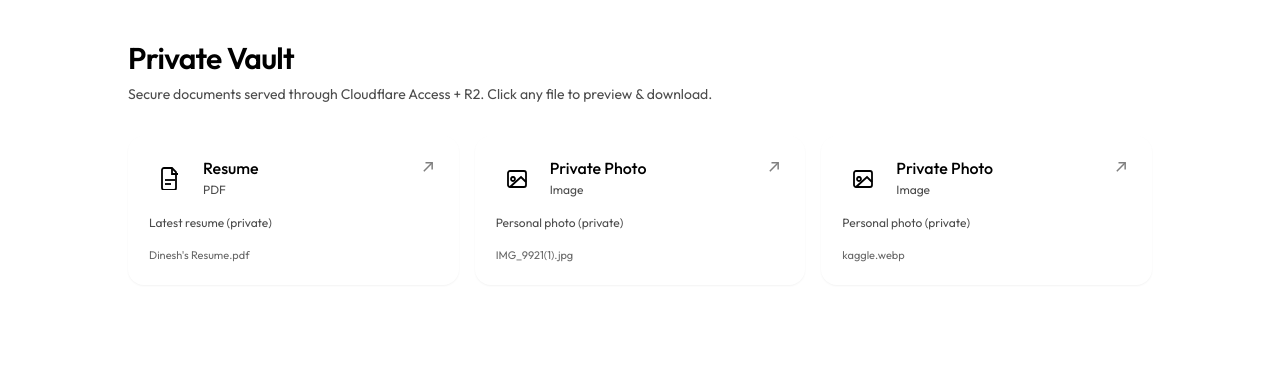
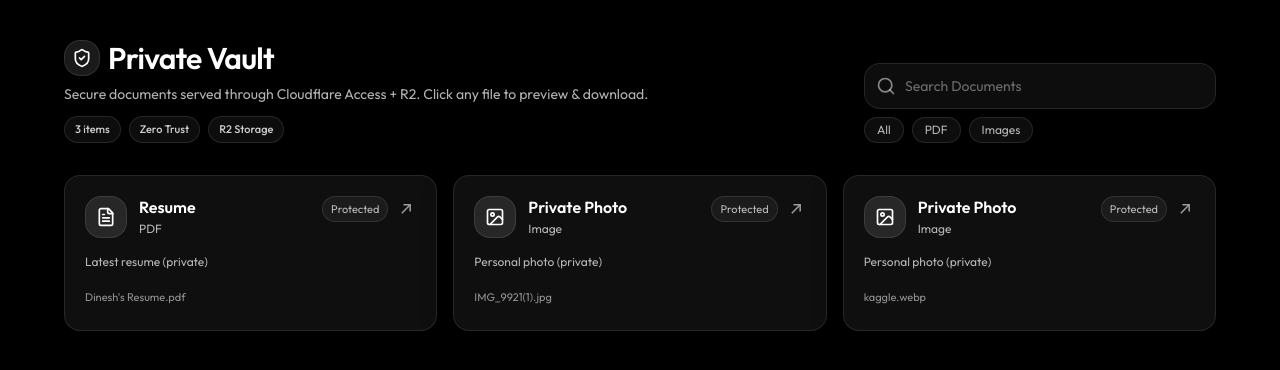
Before and after one commit to dineshkhichar569/My-Portfolio, a React (Vite) app: page /private in a window 1280 px wide. Shown: the top 370 px of the page. Built offline with nearby package versions, Linux system fonts and the light colour scheme; a web font is replaced by a local one.

Commit message:
Refactor Documents component: Enhance UI with search and filter options, update icons, and improve file handling

```diff
--- a/src/Components/Navbar.jsx
+++ b/src/Components/Navbar.jsx
@@ -55,7 +55,7 @@ function Navbar() {
                 initial={{ opacity: 0, x: 20 }}
                 animate={{ opacity: 1, x: 0 }}
                 transition={{ delay: i * 0.05, duration: 0.3 }}
-                className="relative group"
+                className="relative group flex items-center"
               >
                 <Link
                   to={item.path}
@@ -78,6 +78,26 @@ function Navbar() {
                 </Link>
               </motion.li>
             ))}
+            <Link
+              to="/data-folder"
+              className="ml-10 group relative inline-flex items-center justify-center gap-2 rounded-2xl px-3 py-2 font-semibold tracking-wide text-white bg-white/5 backdrop-blur-md border border-white/10 shadow-[0_12px_30px_rgba(0,0,0,0.35)] transition-all duration-300 hover:-translate-y-0.5 hover:border-emerald-400/30 hover:bg-white/8 focus:outline-none focus:ring-2 focus:ring-emerald-400/40 focus:ring-offset-0"
+            >
+              {/* subtle neon glow on hover */}
+              <span className="pointer-events-none absolute inset-0 rounded-2xl opacity-0 bg-[radial-gradient(80%_120%_at_50%_0%,rgba(16,185,129,0.35)_0%,rgba(16,185,129,0)_55%)] transition-opacity duration-300 group-hover:opacity-100" />
+
+              {/* icon */}
+              <span className="relative grid place-items-center h-6 w-6 text-xs rounded-lg bg-emerald-500/10 border border-emerald-400/20 text-emerald-300 transition-colors duration-300 group-hover:bg-emerald-500/15 group-hover:border-emerald-400/35">
+                📁
+              </span>
+
+              {/* text */}
+              <span className="relative text-sm">
+                Data Folder
+                <span className="ml-2 text-emerald-300/80 transition group-hover:text-emerald-300">
+                  →
+                </span>
+              </span>
+            </Link>
           </ul>
 
           {/* Hamburger */}
@@ -135,6 +155,26 @@ function Navbar() {
                 </Link>
               </motion.div>
             ))}
+            <Link
+              to="/data-folder"
+              className="group relative inline-flex items-center justify-center gap-2 rounded-2xl px-4 py-2 font-semibold tracking-wide text-white bg-white/5 backdrop-blur-md border border-white/10 shadow-[0_12px_30px_rgba(0,0,0,0.35)] transition-all duration-300 hover:-translate-y-0.5 hover:border-emerald-400/30 hover:bg-white/8 focus:outline-none focus:ring-2 focus:ring-emerald-400/40 focus:ring-offset-0"
+            >
+              {/* subtle neon glow on hover */}
+              <span className="pointer-events-none absolute inset-0 rounded-2xl opacity-0 bg-[radial-gradient(80%_120%_at_50%_0%,rgba(16,185,129,0.35)_0%,rgba(16,185,129,0)_55%)] transition-opacity duration-300 group-hover:opacity-100" />
+
+              {/* icon */}
+              <span className="relative grid place-items-center h-8 w-8 text-xs rounded-lg bg-emerald-500/10 border border-emerald-400/20 text-emerald-300 transition-colors duration-300 group-hover:bg-emerald-500/15 group-hover:border-emerald-400/35">
+                📁
+              </span>
+
+              {/* text */}
+              <span className="relative text-base">
+                Data Folder
+                <span className="ml-2 text-emerald-300/80 transition group-hover:text-emerald-300">
+                  →
+                </span>
+              </span>
+            </Link>
           </motion.div>
         )}
       </AnimatePresence>
--- a/src/Pages/private/Documents.jsx
+++ b/src/Pages/private/Documents.jsx
@@ -1,6 +1,15 @@
 import { useMemo, useState } from "react";
 import { motion, AnimatePresence } from "framer-motion";
 import { privateDocs } from "../../data/privateDocs";
+import {
+  DownloadCloud,
+  File,
+  FileText,
+  Image,
+  MoveUpRight,
+  Search,
+  ShieldCheck,
+} from "lucide-react";
 
 function getExt(name = "") {
   const clean = name.split("?")[0].split("#")[0];
@@ -23,50 +32,13 @@ function prettyType(t) {
 }
 
 function Icon({ type }) {
-  // Simple inline icons (no extra libraries)
   if (type === "pdf") {
-    return (
-      <svg
-        viewBox="0 0 24 24"
-        className="h-6 w-6"
-        fill="none"
-        stroke="currentColor"
-        strokeWidth="1.8"
-      >
-        <path d="M6 2h8l4 4v16a2 2 0 0 1-2 2H6a2 2 0 0 1-2-2V4a2 2 0 0 1 2-2z" />
-        <path d="M14 2v6h6" />
-        <path d="M7 14h10" />
-        <path d="M7 18h6" />
-      </svg>
-    );
+    return <FileText className="h-5 w-5" />;
   }
   if (type === "image") {
-    return (
-      <svg
-        viewBox="0 0 24 24"
-        className="h-6 w-6"
-        fill="none"
-        stroke="currentColor"
-        strokeWidth="1.8"
-      >
-        <path d="M3 7a2 2 0 0 1 2-2h14a2 2 0 0 1 2 2v12a2 2 0 0 1-2 2H5a2 2 0 0 1-2-2V7z" />
-        <path d="M8 11a2 2 0 1 0 0.001 0z" />
-        <path d="M21 16l-5-5L5 21" />
-      </svg>
-    );
+    return <Image className="w-5 h-5" />;
   }
-  return (
-    <svg
-      viewBox="0 0 24 24"
-      className="h-6 w-6"
-      fill="none"
-      stroke="currentColor"
-      strokeWidth="1.8"
-    >
-      <path d="M6 2h8l4 4v16a2 2 0 0 1-2 2H6a2 2 0 0 1-2-2V4a2 2 0 0 1 2-2z" />
-      <path d="M14 2v6h6" />
-    </svg>
-  );
+  return <File className="w-5 h-5" />;
 }
 
 function downloadFile(url, filename) {
@@ -78,8 +50,18 @@ function downloadFile(url, filename) {
   a.remove();
 }
 
+function Pill({ children }) {
+  return (
+    <span className="inline-flex items-center rounded-full border border-white/10 bg-white/5 px-2.5 py-1 text-[11px] font-medium text-white/80">
+      {children}
+    </span>
+  );
+}
+
 export default function Documents() {
-  const [active, setActive] = useState(null); // { title, file, type, description }
+  const [active, setActive] = useState(null);
+  const [filter, setFilter] = useState("all");
+  const [search, setSearch] = useState("");
 
   const docs = useMemo(() => {
     return privateDocs.map((d) => ({
@@ -88,23 +70,104 @@ export default function Documents() {
     }));
   }, []);
 
+  // for Search and direct option button
+  const filterDocs =
+    filter === "all"
+      ? docs.filter((doc) =>
+          doc.title.toLowerCase().includes(search.toLowerCase()),
+        )
+      : docs.filter(
+          (doc) =>
+            doc.type === filter &&
+            doc.title.toLowerCase().includes(search.toLowerCase()),
+        );
+
   return (
-    <div className="min-h-[calc(100vh-64px)] px-4 py-10">
-      <div className="mx-auto max-w-5xl">
+    <div
+      className="relative min-h-screen px-4 py-10 text-white bg-gradient-to-b from-black via-black to-zinc-950"
+      onClick={() => {
+        if (active != null) {
+          setActive(null);
+        }
+      }}
+    >
+      <div className="relative mx-auto max-w-6xl">
         {/* Header */}
         <motion.div
           initial={{ opacity: 0, y: 12 }}
           animate={{ opacity: 1, y: 0 }}
           transition={{ duration: 0.35 }}
-          className="mb-8 flex flex-col gap-2"
+          className="mb-8"
         >
+          <div className="flex flex-col gap-4 sm:flex-row sm:items-end sm:justify-between">
+            <div className="space-y-2">
+              <div className="inline-flex items-center gap-2">
+                <span className="inline-flex h-9 w-9 items-center justify-center rounded-2xl border border-white/10 bg-white/10">
+                  <ShieldCheck className="h-5 w-5" />
+                </span>
                 <h1 className="text-3xl font-semibold tracking-tight">
                   Private Vault
                 </h1>
-          <p className="text-sm opacity-70">
-            Secure documents served through Cloudflare Access + R2. Click any
-            file to preview & download.
+              </div>
+              <p className="max-w-2xl text-sm text-white/70">
+                Secure documents served through Cloudflare Access + R2. Click
+                any file to preview & download.
               </p>
+
+              <div className="flex flex-wrap gap-2 pt-1">
+                <Pill>{docs.length} items</Pill>
+                <Pill>Zero Trust</Pill>
+                <Pill>R2 Storage</Pill>
+              </div>
+            </div>
+
+            {/* to controll what to show */}
+            <div className="flex w-full flex-col gap-2 sm:w-[22rem]">
+              <div className="relative">
+                <span className="absolute left-3 top-1/2 -translate-y-1/2">
+                  <Search className="text-white/50 h-5 w-5" />
+                </span>
+                <input
+                  placeholder="Search Documents"
+                  value={search}
+                  onChange={(e) => setSearch(e.target.value)}
+                  className="w-full rounded-2xl border border-white/10 bg-white/5 px-10 py-3 text-sm text-white placeholder:text-white/40 outline-none focus:border-white/20 focus:bg-white/10"
+                />
+              </div>
+              <div className="flex flex-wrap gap-2">
+                <button
+                  onClick={() => setFilter("all")}
+                  className={`rounded-full border border-white/10 bg-white/5 px-3 py-1 text-xs text-white/70 ${
+                    filter == "all"
+                      ? "bg-white text-black border-white"
+                      : "border-white/10 bg-white/5 text-white/70"
+                  }`}
+                >
+                  All
+                </button>
+                <button
+                  onClick={() => setFilter("pdf")}
+                  className={`rounded-full border border-white/10 bg-white/5 px-3 py-1 text-xs text-white/70 ${
+                    filter == "pdf"
+                      ? "bg-white text-black border-white"
+                      : "border-white/10 bg-white/5 text-white/70"
+                  }`}
+                >
+                  PDF
+                </button>
+                <button
+                  onClick={() => setFilter("image")}
+                  className={`rounded-full border border-white/10 bg-white/5 px-3 py-1 text-xs text-white/70 ${
+                    filter == "image"
+                      ? "bg-white text-black border-white"
+                      : "border-white/10 bg-white/5 text-white/70"
+                  }`}
+                >
+                  Images
+                </button>
+              </div>
+            </div>
+          </div>
         </motion.div>
 
         {/* Grid */}
@@ -114,34 +177,43 @@ export default function Documents() {
           transition={{ delay: 0.05, duration: 0.35 }}
           className="grid gap-4 sm:grid-cols-2 lg:grid-cols-3"
         >
-          {docs.map((doc, index) => {
+          {filterDocs.map((doc, index) => {
             const url = `/api/private-file/${encodeURIComponent(doc.file)}`;
             return (
               <motion.button
-                key={doc.file || index}
+                key={index}
                 type="button"
                 onClick={() => setActive({ ...doc, url })}
-                whileHover={{ y: -2 }}
+                whileHover={{ y: -3 }}
                 whileTap={{ scale: 0.98 }}
-                className="group text-left rounded-2xl border border-white/10 bg-white/5 p-5 shadow-sm backdrop-blur transition hover:bg-white/10"
+                className="group relative overflow-hidden rounded-2xl border border-white/10 bg-white/[0.06] p-5 text-left shadow-[0_8px_30px_rgba(0,0,0,0.35)] backdrop-blur transition hover:border-white/20 hover:bg-white/[0.09]"
               >
-                <div className="flex items-start justify-between gap-3">
+                {/* box background glow */}
+                <div className="pointer-events-none absolute inset-0 opacity-0 transition group-hover:opacity-100">
+                  <div className="absolute -top-24 right-[-6rem] h-56 w-56 rounded-full bg-white/15 blur-3xl" />
+                </div>
+
+                <div className="relative flex items-start justify-between gap-3">
                   <div className="flex items-center gap-3">
-                    <div className="rounded-xl border border-white/10 bg-white/10 p-2">
+                    <div className="rounded-2xl border border-white/10 bg-white/10 p-2.5">
                       <Icon type={doc.type} />
                     </div>
-                    <div>
-                      <div className="font-medium leading-tight">
+                    <div className="min-w-0">
+                      <div className="font-semibold leading-tight text-white">
                         {doc.title}
                       </div>
-                      <div className="mt-1 text-xs opacity-70">
+                      <div className="mt-1 text-xs text-white/70">
                         {prettyType(doc.type)}
                       </div>
                     </div>
                   </div>
 
+                  <div className="flex items-center gap-2">
+                    <span className="hidden sm:inline-flex rounded-full border border-white/10 bg-white/5 px-2 py-1 text-[11px] text-white/70">
+                      Protected
+                    </span>
                     <div
-                    className="opacity-50 group-hover:opacity-90 transition"
+                      className="opacity-60 transition group-hover:opacity-100"
                       aria-hidden
                     >
                       <svg
@@ -156,33 +228,39 @@ export default function Documents() {
                       </svg>
                     </div>
                   </div>
+                </div>
 
-                <div className="mt-4 text-xs opacity-70 line-clamp-2">
+                <div className="relative mt-4 text-xs text-white/70 line-clamp-2">
                   {doc.description || "Click to open secure preview."}
                 </div>
 
-                <div className="mt-4 text-[11px] opacity-60 break-all">
+                <div className="relative mt-4 flex items-center justify-between gap-3">
+                  <div className="text-[11px] text-white/55 truncate">
                     {doc.file}
+                  </div>
+                  <div className="h-6 w-6 rounded-full border border-white/10 bg-white/5 opacity-0 transition group-hover:opacity-100 flex items-center justify-center">
+                    <DownloadCloud className="w-4 h-4" />
+                  </div>
                 </div>
               </motion.button>
             );
           })}
         </motion.div>
 
-        {/* Modal */}
+        {/* PopUp box to view contents */}
         <AnimatePresence>
           {active && (
             <>
               {/* Backdrop */}
               <motion.div
-                className="fixed inset-0 z-40 bg-black/60"
+                className="fixed inset-0 z-40 backdrop-blur-sm"
                 initial={{ opacity: 0 }}
                 animate={{ opacity: 1 }}
                 exit={{ opacity: 0 }}
                 onClick={() => setActive(null)}
               />
 
-              {/* Dialog */}
+              {/* PopUp contents */}
               <motion.div
                 className="fixed inset-0 z-50 flex items-center justify-center p-4"
                 initial={{ opacity: 0, y: 16, scale: 0.98 }}
@@ -192,45 +270,59 @@ export default function Documents() {
                 role="dialog"
                 aria-modal="true"
               >
-                <div className="w-full max-w-4xl overflow-hidden rounded-2xl border border-white/10 bg-zinc-950 shadow-2xl">
+                <div className="w-full max-w-5xl overflow-hidden rounded-3xl border border-white/10 bg-white/10 shadow-[0_20px_80px_rgba(0,0,0,0.6)] backdrop-blur-xl">
                   {/* Top bar */}
-                  <div className="flex items-center justify-between gap-3 border-b border-white/10 px-4 py-3">
+                  <div className="flex flex-col gap-3 border-b border-white/10 px-5 py-2 sm:flex-row sm:items-center sm:justify-between">
                     <div className="flex items-center gap-3 min-w-0">
-                      <div className="rounded-xl border border-white/10 bg-white/10 p-2">
+                      <div className="rounded-lg border border-white/10 bg-white/10 p-2">
                         <Icon type={active.type} />
                       </div>
                       <div className="min-w-0">
-                        <div className="font-medium truncate">
+                        <div className="font-semibold truncate">
                           {active.title}
                         </div>
-                        <div className="text-xs opacity-70 truncate">
+                        <div className="text-xs text-white/70 truncate">
                           {active.file}
                         </div>
                       </div>
+                      <div className="hidden sm:flex items-center gap-2 pl-2">
+                        <Pill>{prettyType(active.type)}</Pill>
+                        <Pill>Secure</Pill>
+                      </div>
                     </div>
 
-                    <div className="flex items-center gap-2">
+                    <div className="flex items-center justify-end gap-2">
                       <button
-                        type="button"
+                        className="rounded-xl border flex gap-2 items-center border-white/10 bg-white/5 px-3 py-2 text-sm font-medium text-white hover:bg-white/10 transition"
                         onClick={() => downloadFile(active.url, active.file)}
-                        className="rounded-xl border border-white/10 bg-white/10 px-3 py-2 text-sm hover:bg-white/15 transition"
                       >
+                        <DownloadCloud className="w-4 h-4" />
                         Download
                       </button>
 
                       <a
                         href={active.url}
                         target="_blank"
-                        rel="noreferrer"
-                        className="rounded-xl border border-white/10 bg-white/10 px-3 py-2 text-sm hover:bg-white/15 transition"
+                        rel="noopener noreferrer"
+                        className="rounded-xl border flex gap-2 items-center border-white/10 bg-white/5 px-3 py-2 text-sm font-medium text-white hover:bg-white/10 transition"
                       >
+                        <svg
+                          viewBox="0 0 24 24"
+                          className="h-5 w-5"
+                          fill="none"
+                          stroke="currentColor"
+                          strokeWidth="1.8"
+                        >
+                          <path d="M7 17L17 7" />
+                          <path d="M9 7h8v8" />
+                        </svg>
                         Open
                       </a>
 
                       <button
                         type="button"
                         onClick={() => setActive(null)}
-                        className="rounded-xl border border-white/10 px-3 py-2 text-sm hover:bg-white/5 transition"
+                        className="rounded-xl border border-white/10 bg-white/5 px-3 py-2 text-sm text-white/80 hover:bg-white/10 transition"
                         aria-label="Close"
                       >
                         ✕
@@ -239,58 +331,58 @@ export default function Documents() {
                   </div>
 
                   {/* Preview area */}
-                  <div className="h-[70vh] bg-black">
+                  <div className="h-[74vh] bg-black/10 p-0">
                     {active.type === "image" ? (
-                      <div className="h-full w-full flex items-center justify-center p-4">
+                      <div className="h-full w-full flex items-center justify-center">
+                        <div className="relative h-full w-full border border-white/10 bg-black/40 p-3">
                           <img
                             src={active.url}
                             alt={active.title}
-                          className="max-h-full max-w-full rounded-xl border border-white/10 object-contain"
+                            className="h-full w-full rounded-xl object-contain"
                           />
                         </div>
+                      </div>
                     ) : active.type === "pdf" ? (
+                      <div className="h-full w-full">
+                        <div className="h-full w-full overflow-hidden border border-white/10 bg-black/40">
                           <iframe
                             title={active.title}
                             src={active.url}
                             className="h-full w-full"
                           />
+                        </div>
+                      </div>
                     ) : (
-                      <div className="h-full w-full flex flex-col items-center justify-center gap-3 p-6 text-center">
-                        <div className="text-lg font-medium">
+                      <div className="h-full w-full flex flex-col items-center justify-center gap-4 p-8 text-center">
+                        <div className="text-xl font-semibold">
                           Preview not available
                         </div>
-                        <div className="text-sm opacity-70">
-                          This file type can’t be previewed here. Use Open or
-                          Download.
+                        <div className="max-w-md text-sm text-white/70">
+                          This file type can’t be previewed in the modal. Use{" "}
+                          <b>Open</b> or <b>Download</b>.
                         </div>
                         <div className="flex gap-2">
-                          <a
-                            href={active.url}
-                            target="_blank"
-                            rel="noreferrer"
-                            className="rounded-xl border border-white/10 bg-white/10 px-4 py-2 text-sm hover:bg-white/15 transition"
-                          >
-                            Open in new tab
-                          </a>
-                          <button
-                            type="button"
+                          <Button as="a" href={active.url} variant="primary">
+                            Open
+                          </Button>
+                          <Button
+                            variant="secondary"
                             onClick={() =>
                               downloadFile(active.url, active.file)
                             }
-                            className="rounded-xl border border-white/10 bg-white/10 px-4 py-2 text-sm hover:bg-white/15 transition"
                           >
                             Download
-                          </button>
+                          </Button>
                         </div>
                       </div>
                     )}
                   </div>
 
-                  {/* Footer hint */}
-                  <div className="border-t border-white px-4 py-3 text-xs opacity-70">
-                    Tip: Press
-                    <span className="rounded bg-white px-1 py-0.5">Esc</span>
-                    to close.
+                  {/* Footer */}
+                  <div className="flex items-center justify-between border-t border-white/10 px-5 py-2 text-xs text-white/60">
+                    <span className="hidden sm:inline">
+                      Protected by Cloudflare Access
+                    </span>
                   </div>
                 </div>
               </motion.div>
@@ -298,22 +390,6 @@ export default function Documents() {
           )}
         </AnimatePresence>
       </div>
-
-      {/* ESC key to close */}
-      <EscToClose open={!!active} onClose={() => setActive(null)} />
     </div>
   );
 }
-
-function EscToClose({ open, onClose }) {
-  useMemo(() => {
-    if (!open) return;
-    const onKey = (e) => {
-      if (e.key === "Escape") onClose?.();
-    };
-    window.addEventListener("keydown", onKey);
-    return () => window.removeEventListener("keydown", onKey);
-  }, [open, onClose]);
-
-  return null;
-}
```
Also changed, not shown: src/Pages/Gallary.jsx (+47 -104 lines), 1 other file (tests, documents, lock files or other folders). Lines whose indentation alone changed are shown as unchanged.
